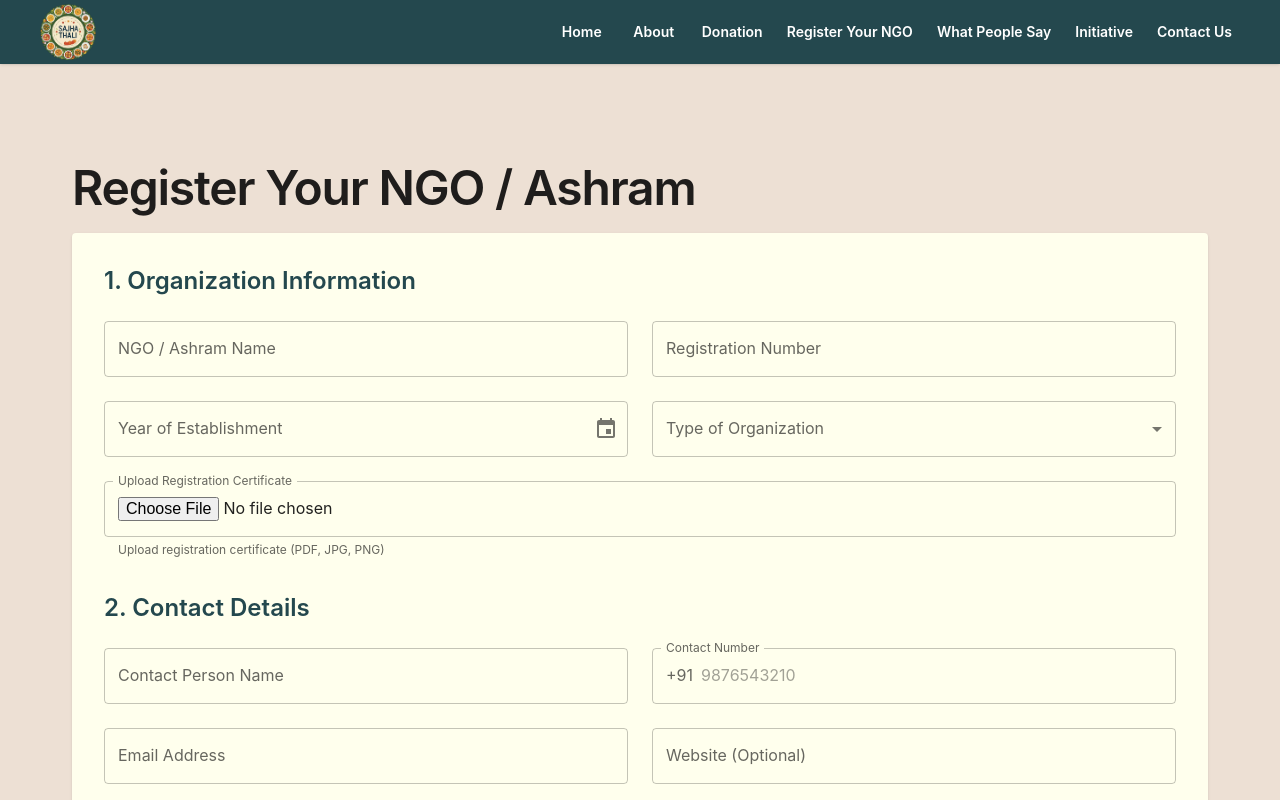
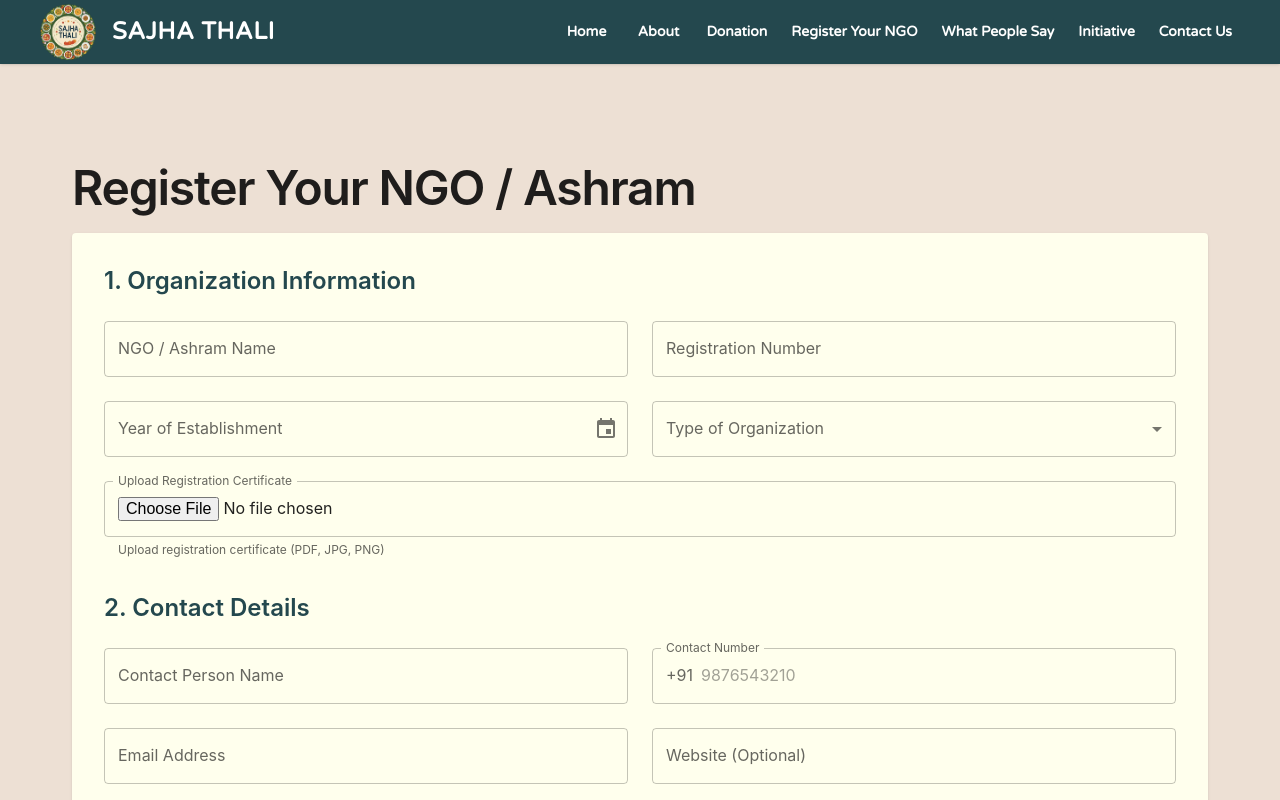
Before and after one commit to sajhathali/sothali, a Next.js app: page /register-ngo in a window 1280 px wide. Shown: the top 800 px of the page. Built offline with nearby package versions, Linux system fonts and the light colour scheme.

Commit message:
feat: add SAJHA THALI text with Varela Round font to navbar and fix NGO form helper text

```diff
--- a/src/app/layout.tsx
+++ b/src/app/layout.tsx
@@ -1,5 +1,5 @@
 import type { Metadata } from "next";
-import { Geist, Geist_Mono } from "next/font/google";
+import { Geist, Geist_Mono, Varela_Round } from "next/font/google";
 import "./globals.css";
 import ThemeRegistry from "@/components/ThemeRegistry";
 import Navbar from "@/components/Navbar";
@@ -14,6 +14,12 @@ const geistMono = Geist_Mono({
   subsets: ["latin"],
 });
 
+const varelaRound = Varela_Round({
+  variable: "--font-varela-round",
+  subsets: ["latin"],
+  weight: "400",
+});
+
 export const metadata: Metadata = {
   title: "Sajhathali - Food Donation Platform",
   description: "Connect donors with NGOs to reduce food waste and fight hunger",
@@ -26,7 +32,7 @@ export default function RootLayout({
 }>) {
   return (
     <html lang="en">
-      <body className={`${geistSans.variable} ${geistMono.variable}`}>
+        <body className={`${geistSans.variable} ${geistMono.variable} ${varelaRound.variable}`}>
         <ThemeRegistry>
           <Navbar />
           <main style={{ paddingTop: 64 }}>{children}</main>
--- a/src/app/register-ngo/page.tsx
+++ b/src/app/register-ngo/page.tsx
@@ -456,7 +456,7 @@ export default function RegisterNGOPage() {
                       const files = (e.target as HTMLInputElement).files;
                       onChange(files ? files[0] : null);
                     }}
-                    helperText="Upload Aadhaar/PAN of contact person (PDF, JPG, PNG)"
+                    helperText="Upload Aadhaar/PAN of contact person (PDF, JPG)"
                   />
                 )}
               />
--- a/src/components/Navbar.tsx
+++ b/src/components/Navbar.tsx
@@ -1,7 +1,7 @@
 "use client";
 import Link from "next/link";
 import Image from "next/image";
-import { AppBar, Toolbar, IconButton, Box, Button, Drawer, List, ListItem, ListItemButton, ListItemText } from "@mui/material";
+import { AppBar, Toolbar, IconButton, Box, Button, Drawer, List, ListItem, ListItemButton, ListItemText, Typography } from "@mui/material";
 import MenuIcon from "@mui/icons-material/Menu";
 import { useState } from "react";
 
@@ -21,7 +21,7 @@ export default function Navbar() {
     <AppBar position="fixed" color="primary" sx={{ zIndex: 1201 }}>
       <Box sx={{ maxWidth: "1200px", mx: "auto", width: "100%" }}>
         <Toolbar sx={{ display: "flex", justifyContent: "space-between", px: { xs: 2, md: 0 } }}>
-        <Box component={Link} href="/" sx={{ display: "flex", alignItems: "center", textDecoration: "none" }}>
+            <Box component={Link} href="/" sx={{ display: "flex", alignItems: "center", textDecoration: "none", gap: 2 }}>
               <Image
                 src="/images/logo.png"
                 alt="SajhaThali"
@@ -29,11 +29,28 @@ export default function Navbar() {
                 height={56}
                 style={{ borderRadius: 4 }}
               />
+              <Typography
+                variant="h5"
+                sx={{
+                  color: "white",
+                  fontFamily: "Varela Round, sans-serif",
+                  fontWeight: 600,
+                  letterSpacing: "0.5px"
+                }}
+              >
+                SAJHA THALI
+              </Typography>
             </Box>
 
         <Box sx={{ display: { xs: "none", md: "flex" }, gap: 1 }}>
           {links.map((l) => (
-            <Button key={l.href} color="inherit" component={Link} href={l.href}>
+            <Button
+              key={l.href}
+              color="inherit"
+              component={Link}
+              href={l.href}
+              sx={{ fontFamily: "Varela Round, sans-serif" }}
+            >
               {l.label}
             </Button>
           ))}
@@ -48,7 +65,12 @@ export default function Navbar() {
               {links.map((l) => (
                   <ListItem key={l.href} disablePadding>
                     <ListItemButton component={Link} href={l.href}>
-                    <ListItemText primary={l.label} />
+                      <ListItemText
+                        primary={l.label}
+                        primaryTypographyProps={{
+                          fontFamily: "Varela Round, sans-serif"
+                        }}
+                      />
                     </ListItemButton>
                   </ListItem>
               ))}
```
Lines whose indentation alone changed are shown as unchanged.
